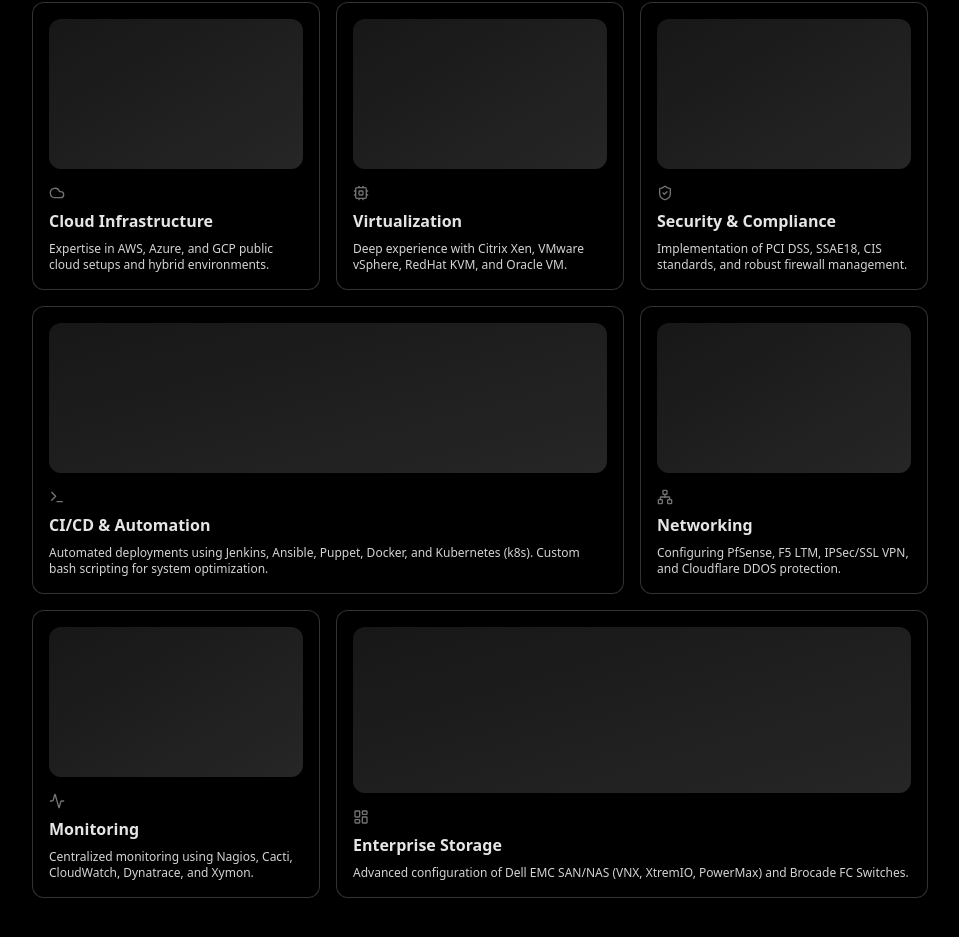
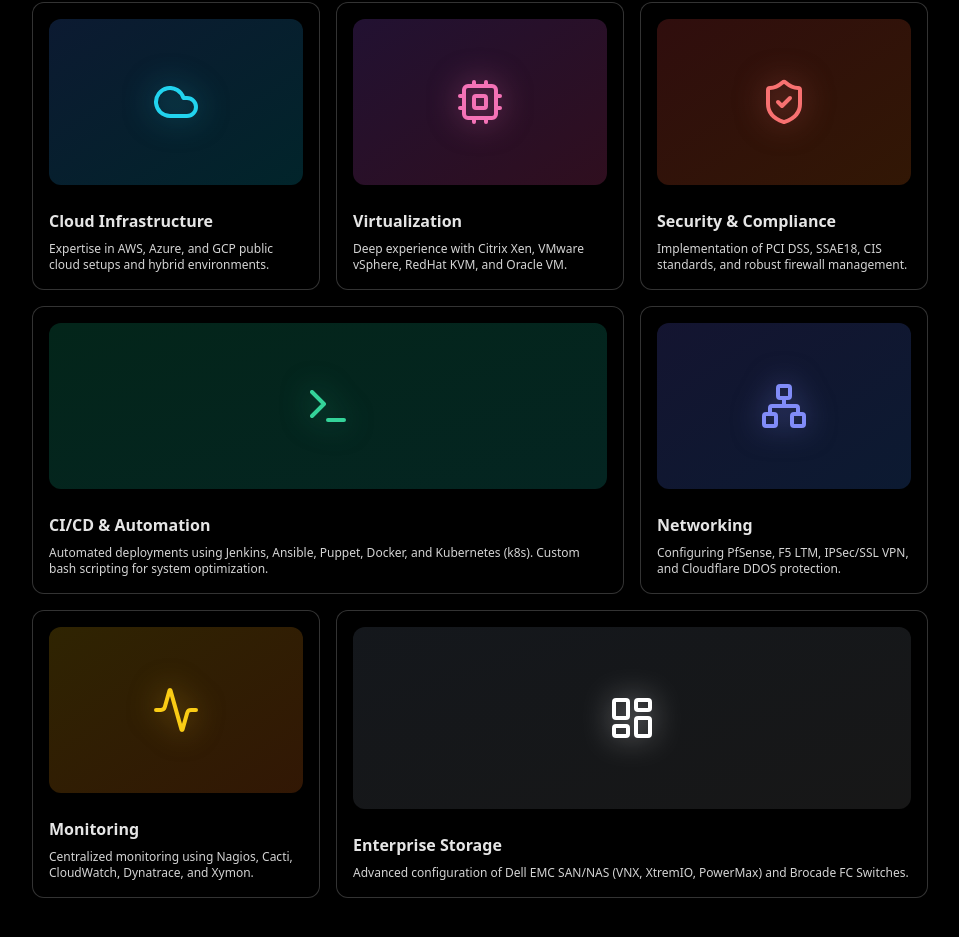
Before and after one commit to induslevel/waqar-portfolio, a Next.js app: page / in a window 1280 px wide. Shown: the part 974-1911 px from the top of the page, without its empty margins (160-1119 px from the left). Built offline with nearby package versions, Linux system fonts and the light colour scheme.

Commit message:
Design: Replace empty skeletons with large glowing icons

```diff
--- a/src/components/Skills.tsx
+++ b/src/components/Skills.tsx
@@ -21,8 +21,11 @@ export function Skills() {
               key={i}
               title={item.title}
               description={item.description}
-              header={item.header}
-              icon={item.icon}
+              header={
+                <div className={`flex flex-1 w-full h-full min-h-[8rem] rounded-xl bg-gradient-to-br ${item.gradient} flex items-center justify-center group-hover/bento:scale-105 transition-transform duration-300`}>
+                  {item.headerIcon}
+                </div>
+              }
               className={i === 3 || i === 6 ? "md:col-span-2" : ""}
             />
           ))}
@@ -32,51 +35,47 @@ export function Skills() {
   );
 }
 
-const Skeleton = ({ className }: { className?: string }) => (
-  <div className={`flex flex-1 w-full h-full min-h-[6rem] rounded-xl bg-gradient-to-br from-neutral-200 dark:from-neutral-900 dark:to-neutral-800 to-neutral-100 ${className}`}></div>
-);
-
 const items = [
   {
     title: "Cloud Infrastructure",
     description: "Expertise in AWS, Azure, and GCP public cloud setups and hybrid environments.",
-    header: <Skeleton className="bg-gradient-to-br from-blue-500/20 to-cyan-500/20" />,
-    icon: <Cloud className="h-4 w-4 text-neutral-500" />,
+    gradient: "from-blue-500/20 to-cyan-500/20",
+    headerIcon: <Cloud className="h-12 w-12 text-cyan-400 drop-shadow-[0_0_15px_rgba(34,211,238,0.5)]" />,
   },
   {
     title: "Virtualization",
     description: "Deep experience with Citrix Xen, VMware vSphere, RedHat KVM, and Oracle VM.",
-    header: <Skeleton className="bg-gradient-to-br from-purple-500/20 to-pink-500/20" />,
-    icon: <Cpu className="h-4 w-4 text-neutral-500" />,
+    gradient: "from-purple-500/20 to-pink-500/20",
+    headerIcon: <Cpu className="h-12 w-12 text-pink-400 drop-shadow-[0_0_15px_rgba(244,114,182,0.5)]" />,
   },
   {
     title: "Security & Compliance",
     description: "Implementation of PCI DSS, SSAE18, CIS standards, and robust firewall management.",
-    header: <Skeleton className="bg-gradient-to-br from-red-500/20 to-orange-500/20" />,
-    icon: <ShieldCheck className="h-4 w-4 text-neutral-500" />,
+    gradient: "from-red-500/20 to-orange-500/20",
+    headerIcon: <ShieldCheck className="h-12 w-12 text-red-400 drop-shadow-[0_0_15px_rgba(248,113,113,0.5)]" />,
   },
   {
     title: "CI/CD & Automation",
     description: "Automated deployments using Jenkins, Ansible, Puppet, Docker, and Kubernetes (k8s). Custom bash scripting for system optimization.",
-    header: <Skeleton className="bg-gradient-to-br from-emerald-500/20 to-teal-500/20" />,
-    icon: <Terminal className="h-4 w-4 text-neutral-500" />,
+    gradient: "from-emerald-500/20 to-teal-500/20",
+    headerIcon: <Terminal className="h-12 w-12 text-emerald-400 drop-shadow-[0_0_15px_rgba(52,211,153,0.5)]" />,
   },
   {
     title: "Networking",
     description: "Configuring PfSense, F5 LTM, IPSec/SSL VPN, and Cloudflare DDOS protection.",
-    header: <Skeleton className="bg-gradient-to-br from-indigo-500/20 to-blue-500/20" />,
-    icon: <Network className="h-4 w-4 text-neutral-500" />,
+    gradient: "from-indigo-500/20 to-blue-500/20",
+    headerIcon: <Network className="h-12 w-12 text-indigo-400 drop-shadow-[0_0_15px_rgba(129,140,248,0.5)]" />,
   },
   {
     title: "Monitoring",
     description: "Centralized monitoring using Nagios, Cacti, CloudWatch, Dynatrace, and Xymon.",
-    header: <Skeleton className="bg-gradient-to-br from-yellow-500/20 to-orange-500/20" />,
-    icon: <Activity className="h-4 w-4 text-neutral-500" />,
+    gradient: "from-yellow-500/20 to-orange-500/20",
+    headerIcon: <Activity className="h-12 w-12 text-yellow-400 drop-shadow-[0_0_15px_rgba(251,191,36,0.5)]" />,
   },
   {
     title: "Enterprise Storage",
     description: "Advanced configuration of Dell EMC SAN/NAS (VNX, XtremIO, PowerMax) and Brocade FC Switches.",
-    header: <Skeleton className="bg-gradient-to-br from-slate-500/20 to-neutral-500/20" />,
-    icon: <LayoutDashboard className="h-4 w-4 text-neutral-500" />,
+    gradient: "from-slate-500/20 to-neutral-500/20",
+    headerIcon: <LayoutDashboard className="h-12 w-12 text-white drop-shadow-[0_0_15px_rgba(255,255,255,0.5)]" />,
   },
 ];
```
